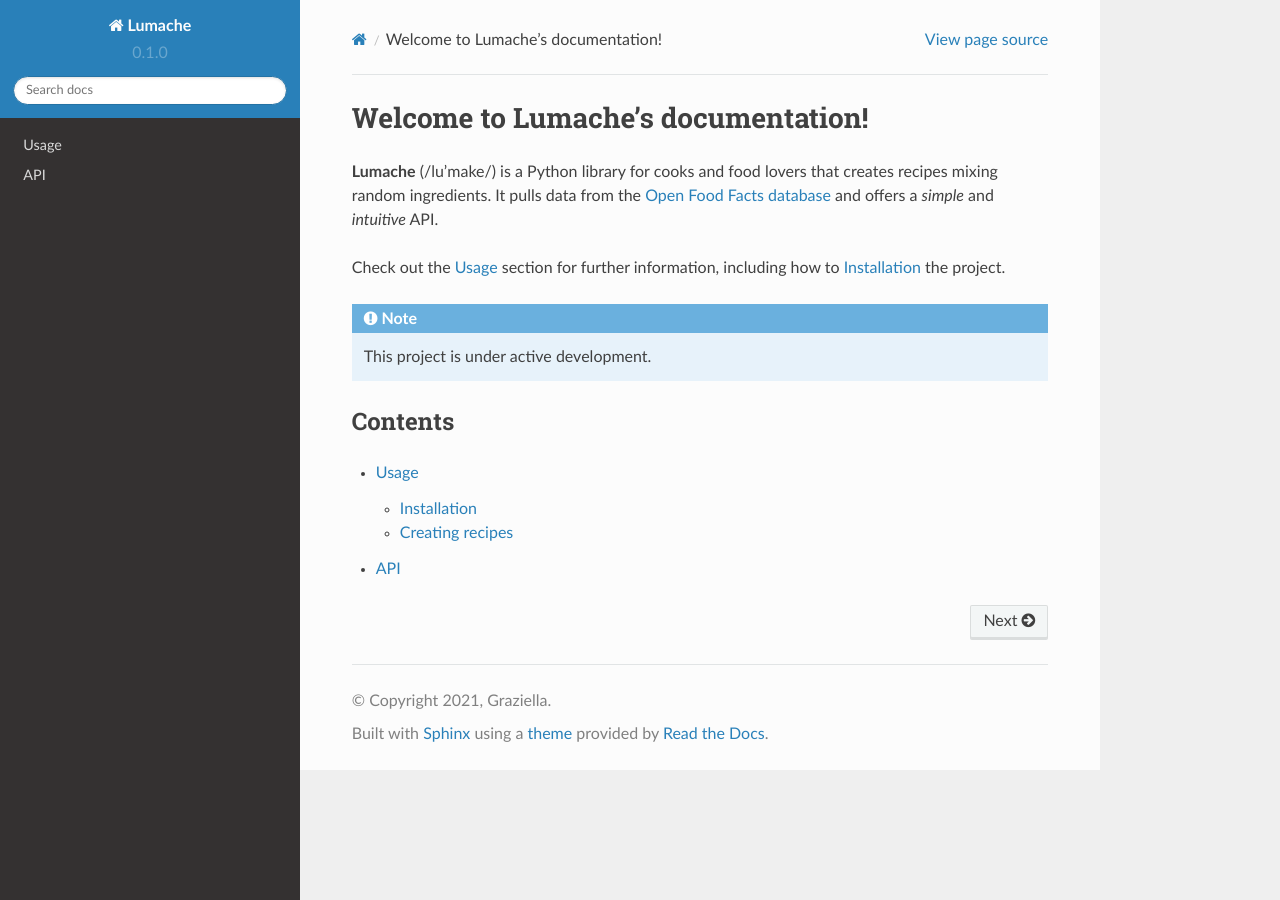
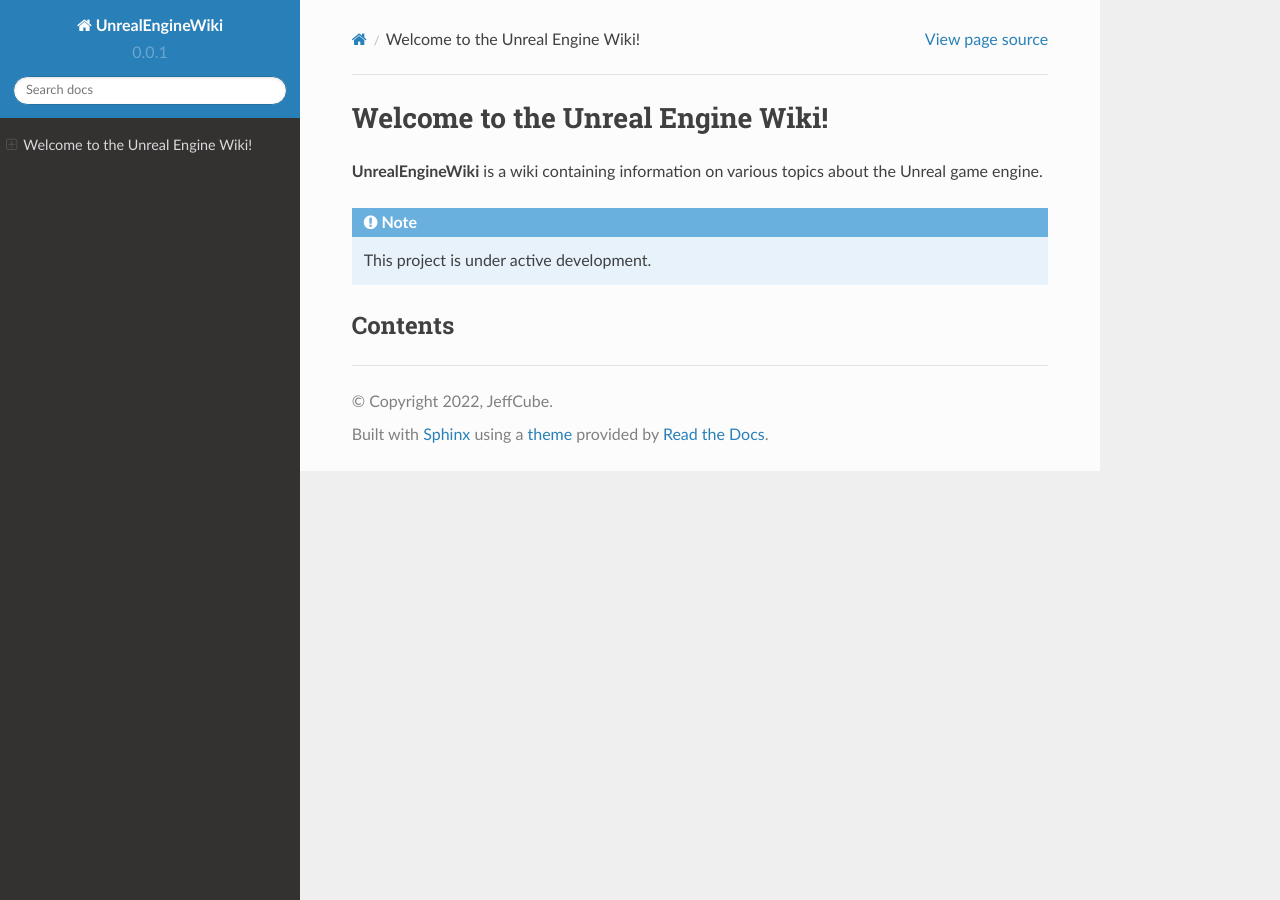
Before and after one commit to JeffCube99/UnrealEngineWiki, a Sphinx documentation site: the page built from docs/source/index.rst, in a window 1280 px wide. Built offline with Sphinx 7.4.7 and the Read the Docs theme 2.0.0, drawn with Linux system fonts in a browser that asks for light colours.

Commit message:
* Replacing Template Information

```diff
--- a/docs/source/api.rst
+++ /dev/null
@@ -1,7 +0,0 @@
-API
-===
-
-.. autosummary::
-   :toctree: generated
-
-   lumache
--- a/docs/source/conf.py
+++ b/docs/source/conf.py
@@ -2,12 +2,12 @@
 
 # -- Project information
 
-project = 'Lumache'
-copyright = '2021, Graziella'
-author = 'Graziella'
+project = 'UnrealEngineWiki'
+copyright = '2022, JeffCube'
+author = 'JeffCube'
 
-release = '0.1'
-version = '0.1.0'
+version = '0.0.1'
+release = version
 
 # -- General configuration
 
--- a/docs/source/index.rst
+++ b/docs/source/index.rst
@@ -1,22 +1,15 @@
-Welcome to Lumache's documentation!
-===================================
+Welcome to the Unreal Engine Wiki!
+==================================
 
-**Lumache** (/lu'make/) is a Python library for cooks and food lovers
-that creates recipes mixing random ingredients.
-It pulls data from the `Open Food Facts database <https://world.openfoodfacts.org/>`_
-and offers a *simple* and *intuitive* API.
+**UnrealEngineWiki** is a wiki containing information on various topics about the Unreal game engine.
 
-Check out the :doc:`usage` section for further information, including
-how to :ref:`installation` the project.
+..  note::
 
-.. note::
-
-   This project is under active development.
+    This project is under active development.
 
 Contents
 --------
 
-.. toctree::
-
-   usage
-   api
+..  toctree::
+    :maxdepth: 2
+    :caption: Contents:
--- a/pyproject.toml
+++ b/pyproject.toml
@@ -3,6 +3,6 @@
 build-backend = "flit_core.buildapi"
 
 [project]
-name = "lumache"
-authors = [{name = "Graziella", email = "graziella@lumache"}]
+name = "UnrealEngineWiki"
+authors = [{name = "JeffCube", email = "jeffcube99@gmail.com"}]
 dynamic = ["version", "description"]
```
Also changed, not shown: README.rst (+4 -7 lines), docs/source/usage.rst (deleted, +0 -33 lines), lumache.py (deleted, +0 -23 lines).
